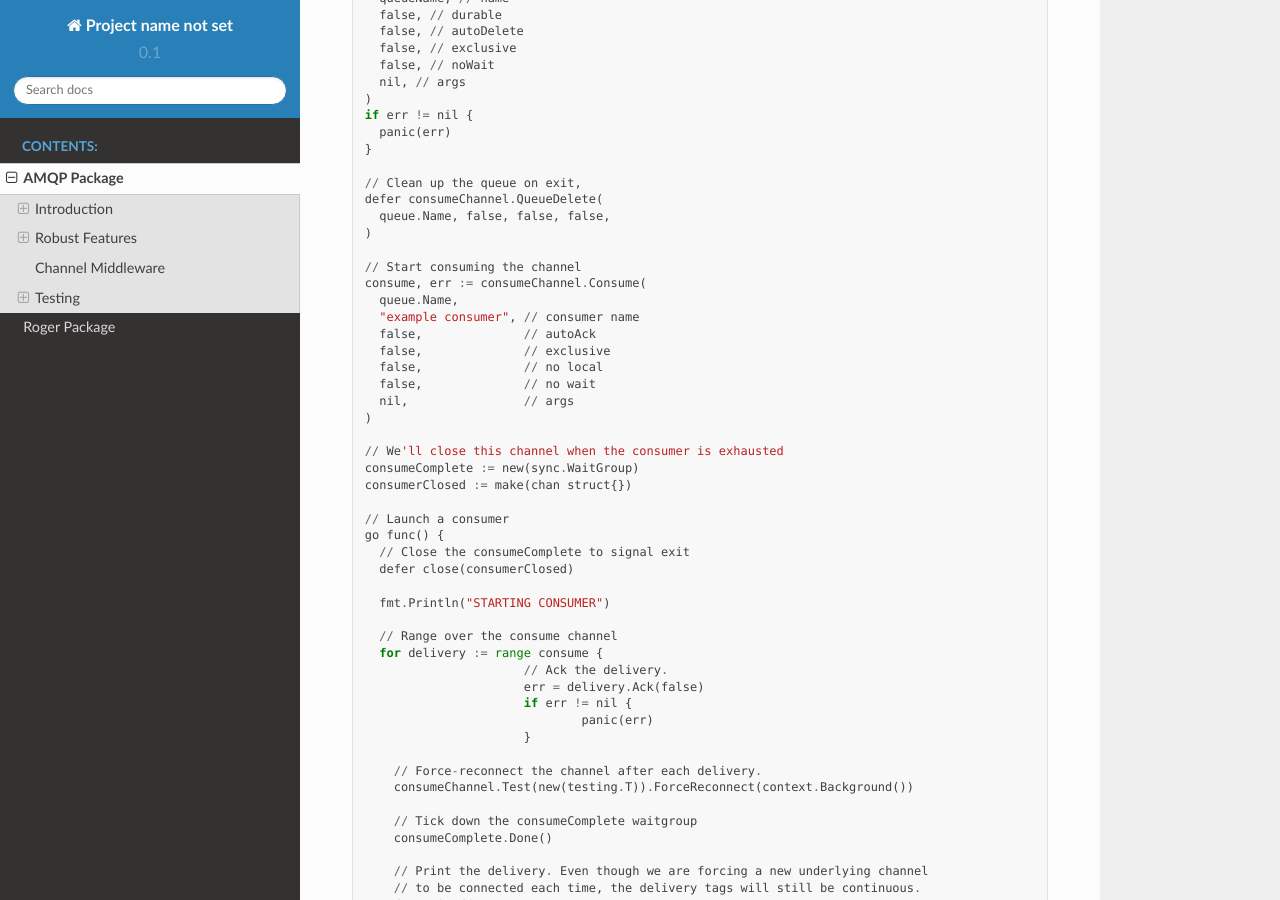
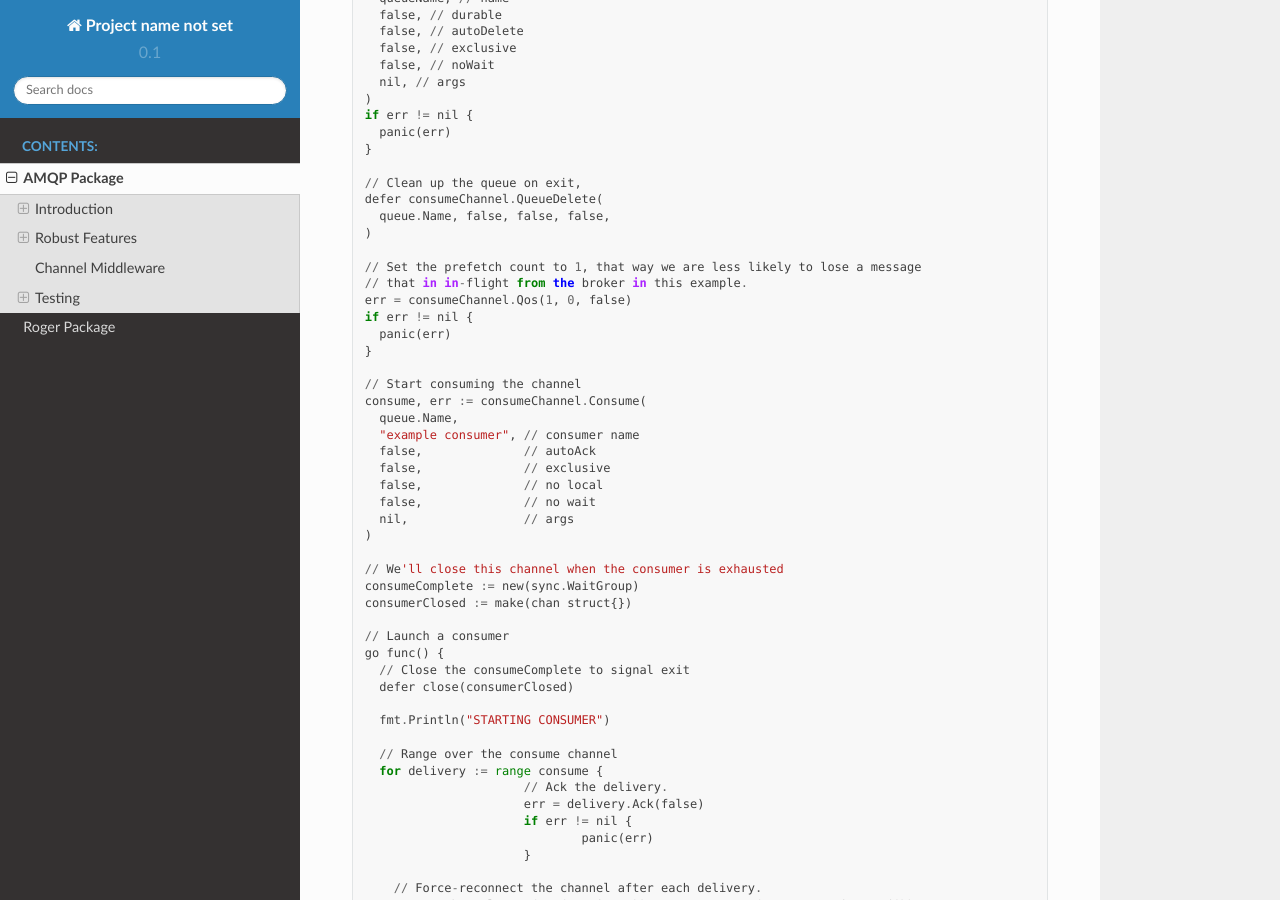
Before and after one commit to peake100/rogerRabbit-go, a Sphinx documentation site: the page built from zdocs/source/amqp.rst, in a window 1280 px wide and 900 px high, scrolled down 5839 px. Built offline with Sphinx 7.4.7 and the Read the Docs theme 2.0.0, drawn with Linux system fonts in a browser that asks for light colours.

Commit message:
docs update

```diff
--- a/zdocs/source/amqp.rst
+++ b/zdocs/source/amqp.rst
@@ -395,6 +395,13 @@ actual delivery tag relative to the current underlying channel:
   defer consumeChannel.QueueDelete(
     queue.Name, false, false, false,
   )
+
+  // Set the prefetch count to 1, that way we are less likely to lose a message
+  // that in in-flight from the broker in this example.
+  err = consumeChannel.Qos(1, 0, false)
+  if err != nil {
+    panic(err)
+  }
 
   // Start consuming the channel
   consume, err := consumeChannel.Consume(
```
